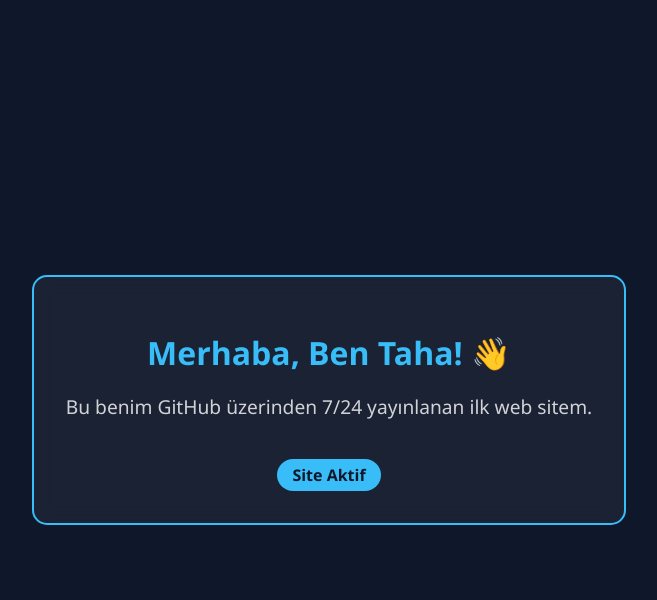
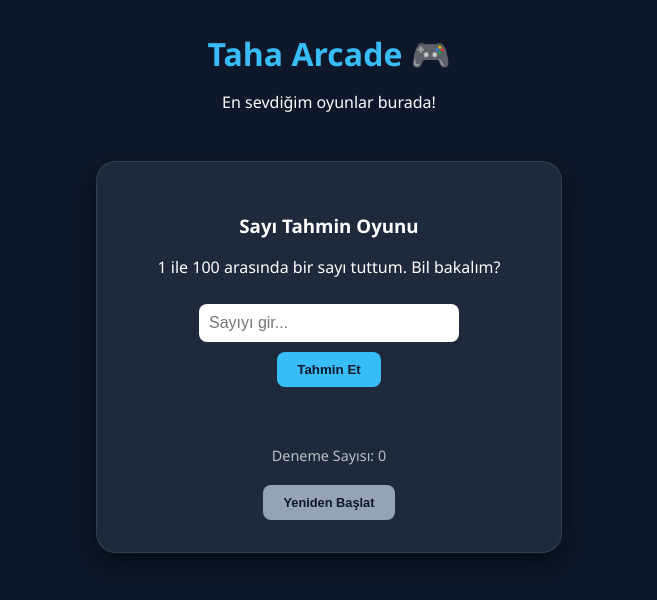
Before and after one commit to Taha0852/taha0852.github.io, a plain HTML site: page index.html in a window 1280 px wide. Shown: the whole page, without its empty margins (311-968 px from the left). Drawn offline with Linux system fonts and the light colour scheme.

Commit message:
index.html

```diff
--- a/index.html
+++ b/index.html
@@ -3,44 +3,147 @@
 <head>
     <meta charset="UTF-8">
     <meta name="viewport" content="width=device-width, initial-scale=1.0">
-    <title>Taha'nın Dünyası</title>
+    <title>Taha'nın Oyun Dünyası</title>
     <style>
+        /* CSS - Görsel Tasarım */
+        :root {
+            --primary: #38bdf8;
+            --bg: #0f172a;
+            --card: #1e293b;
+        }
+
         body {
-            font-family: 'Segoe UI', Tahoma, Geneva, Verdana, sans-serif;
-            background-color: #0f172a;
+            font-family: 'Segoe UI', sans-serif;
+            background-color: var(--bg);
             color: white;
+            margin: 0;
             display: flex;
-            justify-content: center;
+            flex-direction: column;
             align-items: center;
-            height: 100vh;
-            margin: 0;
+            min-height: 100vh;
         }
-        .container {
+
+        header {
+            padding: 2rem;
             text-align: center;
+        }
+
+        h1 { color: var(--primary); margin: 0; }
+
+        .game-container {
+            background: var(--card);
             padding: 2rem;
-            border: 2px solid #38bdf8;
-            border-radius: 15px;
-            background: rgba(255, 255, 255, 0.05);
-            backdrop-filter: blur(10px);
+            border-radius: 20px;
+            box-shadow: 0 10px 25px rgba(0,0,0,0.5);
+            width: 90%;
+            max-width: 400px;
+            text-align: center;
+            border: 1px solid rgba(255,255,255,0.1);
         }
-        h1 { color: #38bdf8; margin-bottom: 10px; }
-        p { font-size: 1.2rem; opacity: 0.8; }
-        .badge {
-            display: inline-block;
-            padding: 5px 15px;
-            background: #38bdf8;
-            color: #0f172a;
-            border-radius: 20px;
+
+        input {
+            padding: 10px;
+            border-radius: 8px;
+            border: none;
+            width: 60%;
+            margin: 10px 0;
+            font-size: 1rem;
+        }
+
+        button {
+            padding: 10px 20px;
+            background: var(--primary);
+            color: var(--bg);
+            border: none;
+            border-radius: 8px;
             font-weight: bold;
+            cursor: pointer;
+            transition: 0.3s;
+        }
+
+        button:hover {
+            transform: scale(1.05);
+            filter: brightness(1.1);
+        }
+
+        #message {
+            margin-top: 15px;
+            font-weight: bold;
+            min-height: 24px;
+        }
+
+        .stats {
             margin-top: 20px;
+            font-size: 0.9rem;
+            opacity: 0.7;
         }
     </style>
 </head>
 <body>
-    <div class="container">
-        <h1>Merhaba, Ben Taha! 👋</h1>
-        <p>Bu benim GitHub üzerinden 7/24 yayınlanan ilk web sitem.</p>
-        <div class="badge">Site Aktif</div>
+
+    <header>
+        <h1>Taha Arcade 🎮</h1>
+        <p>En sevdiğim oyunlar burada!</p>
+    </header>
+
+    <div class="game-container">
+        <h3>Sayı Tahmin Oyunu</h3>
+        <p>1 ile 100 arasında bir sayı tuttum. Bil bakalım?</p>
+
+        <input type="number" id="guessInput" placeholder="Sayıyı gir...">
+        <br>
+        <button onclick="checkGuess()">Tahmin Et</button>
+
+        <p id="message"></p>
+
+        <div class="stats">
+            Deneme Sayısı: <span id="attempts">0</span>
+        </div>
+        <button onclick="resetGame()" style="margin-top: 20px; background: #94a3b8; font-size: 0.8rem;">Yeniden Başlat</button>
     </div>
+
+    <script>
+        /* JS - Oyun Mantığı */
+        let targetNumber = Math.floor(Math.random() * 100) + 1;
+        let attempts = 0;
+
+        function checkGuess() {
+            const input = document.getElementById('guessInput');
+            const message = document.getElementById('message');
+            const attemptsDisplay = document.getElementById('attempts');
+            const userGuess = parseInt(input.value);
+
+            if (isNaN(userGuess) || userGuess < 1 || userGuess > 100) {
+                message.textContent = "Lütfen 1-100 arası geçerli bir sayı gir! ⚠️";
+                message.style.color = "#fbbf24";
+                return;
+            }
+
+            attempts++;
+            attemptsDisplay.textContent = attempts;
+
+            if (userGuess === targetNumber) {
+                message.textContent = `Tebrikler! ${attempts} denemede bildin! 🎉`;
+                message.style.color = "#4ade80";
+            } else if (userGuess < targetNumber) {
+                message.textContent = "Daha büyük bir sayı dene! ⬆️";
+                message.style.color = "#38bdf8";
+            } else {
+                message.textContent = "Daha küçük bir sayı dene! ⬇️";
+                message.style.color = "#38bdf8";
+            }
+
+            input.value = "";
+            input.focus();
+        }
+
+        function resetGame() {
+            targetNumber = Math.floor(Math.random() * 100) + 1;
+            attempts = 0;
+            document.getElementById('attempts').textContent = "0";
+            document.getElementById('message').textContent = "Yeni oyun başladı!";
+            document.getElementById('guessInput').value = "";
+        }
+    </script>
 </body>
 </html>
```
